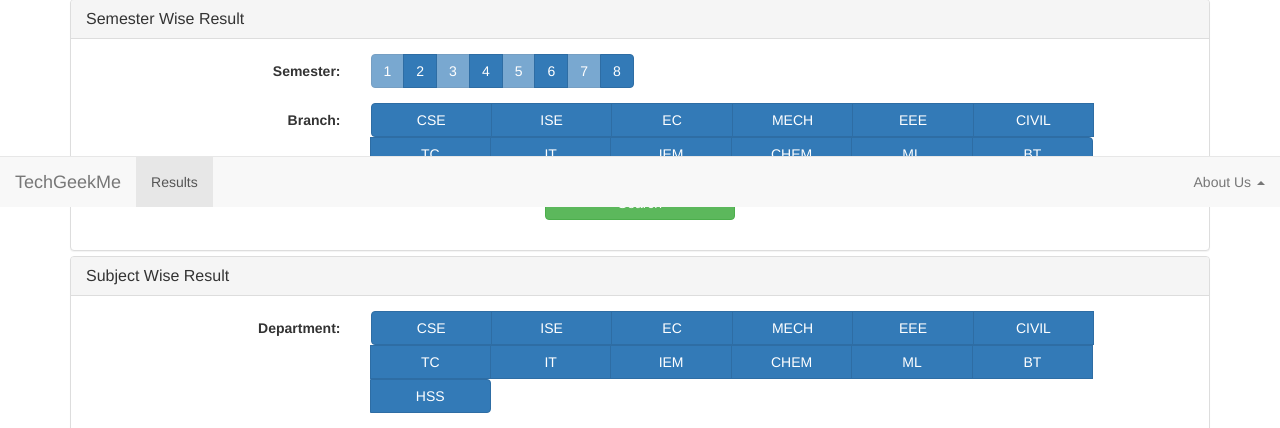
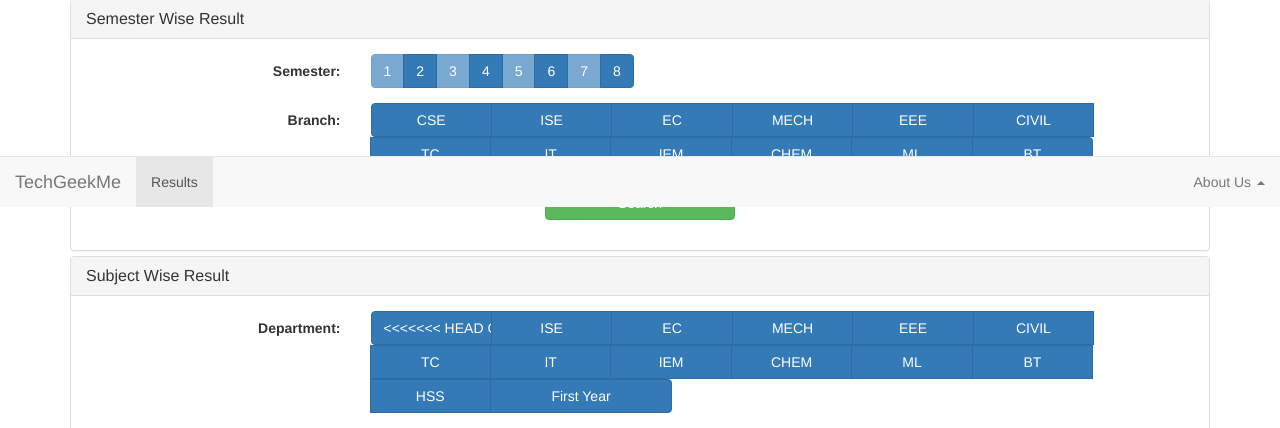
Before and after one commit to TechGeekMe/MSRIT-Results, a Django app: page / in a window 1280 px wide. Shown: the part 593-1021 px from the top of the page. Run offline with Django 3.2, Linux system fonts and the light colour scheme; some libraries are stand-ins or nearby versions; some web fonts are replaced.

Commit message:
Lots of bug fixes

```diff
--- a/results_app/add_result.py
+++ b/results_app/add_result.py
@@ -22,5 +22,5 @@ def add_usn(usn):
         subject.save()
         if not SubjectList.objects.filter(pk=sub.course_code).exists():
             subjectlist = SubjectList(course_code = sub.course_code,
-                                      subject_name=sub.subject_name, branch_code=sub.course_code[:2])
+                                      subject_name=sub.subject_name, department_code=sub.course_code[:2], first_year=True if sub.semester <= 2 else False)
             subjectlist.save()
--- a/results_app/models.py
+++ b/results_app/models.py
@@ -33,4 +33,5 @@ class Subject(models.Model):
 class SubjectList(models.Model):
     course_code = models.CharField(max_length=15, primary_key=True)
     subject_name = models.CharField(max_length=50)
-    branch_code = models.CharField(max_length=2)
+    department_code = models.CharField(max_length=2)
+    first_year = models.BooleanField()
--- a/results_app/result_fetcher.py
+++ b/results_app/result_fetcher.py
@@ -10,6 +10,7 @@ class FetchedSubject:
         self.credits_earned = None
         self.grade = None
         self.grade_point = None
+        self.semester = None
     def __unicode__(self):
         return self.course_code + self.subject_name + str(self.credits_registered)\
                + str(self.credits_earned) + self.grade
@@ -115,6 +116,7 @@ def fetch_result(usn):
         fs.course_code = cols[1].get_text()
         sem = int(re.match(r'[A-Z]+\d', fs.course_code).group()[-1])
         subject_sem[sem] = subject_sem.get(sem, 0) + 1
+        fs.semester = sem;
         fs.subject_name = cols[2].get_text()
         fs.credits_registered = int(float(cols[3].get_text()))
         fs.credits_earned = int(cols[4].get_text())
--- a/results_app/templates/results_app/base.html
+++ b/results_app/templates/results_app/base.html
@@ -8,6 +8,15 @@
     <title>MSRIT Results</title>
     <link href="https://maxcdn.bootstrapcdn.com/bootswatch/3.3.4/darkly/bootstrap.min.css" rel="stylesheet">
     <link href='http://fonts.googleapis.com/css?family=Audiowide&effect=outline' rel='stylesheet' type='text/css'>
+    <script>
+          (function(i,s,o,g,r,a,m){i['GoogleAnalyticsObject']=r;i[r]=i[r]||function(){
+          (i[r].q=i[r].q||[]).push(arguments)},i[r].l=1*new Date();a=s.createElement(o),
+          m=s.getElementsByTagName(o)[0];a.async=1;a.src=g;m.parentNode.insertBefore(a,m)
+          })(window,document,'script','//www.google-analytics.com/analytics.js','ga');
+
+          ga('create', 'UA-64500710-1', 'auto');
+          ga('send', 'pageview');
+    </script>
 </head>
 
 <body style="padding-bottom: 70px;">
@@ -43,12 +52,12 @@
                         <a href="#" class="dropdown-toggle" data-toggle="dropdown">About Us <b class="caret"></b></a>
                         <ul class="dropdown-menu">
                             <li align="right">
-                                <a href="https://about.me/anirudhss" target="_blank">Anirudh Singh Shekhawat<img src="https://scontent-hkg3-1.xx.fbcdn.net/hphotos-xat1/v/t1.0-9/10314564_649843761761930_8300743057800399961_n.jpg?oh=1e7ec8f3bac68e069266935698885c8b&oe=55F5D07F" width="200px" height="200px" /></a>
+                                <a href="https://about.me/anirudhss" target="_blank">Anirudh Singh Shekhawat<!--<img src="https://scontent-hkg3-1.xx.fbcdn.net/hphotos-xat1/v/t1.0-9/10314564_649843761761930_8300743057800399961_n.jpg?oh=1e7ec8f3bac68e069266935698885c8b&oe=55F5D07F" width="200px" height="200px" />--></a>
                             </li>
                             <li class="divider"></li>
                             <li align="left">
                                 <a href="https://about.me/shoaib30" target="_blank">
-                                    <img src="https://scontent-hkg3-1.xx.fbcdn.net/hphotos-xpa1/t31.0-8/s960x960/10514297_10153395827649358_6512994802202482637_o.jpg" width="200px" height="200px" />
+                                    <!--<img src="https://scontent-hkg3-1.xx.fbcdn.net/hphotos-xpa1/t31.0-8/s960x960/10514297_10153395827649358_6512994802202482637_o.jpg" width="200px" height="200px" />-->
                                     Shoaib Ahmed
                                 </a>
                             </li>
--- a/results_app/templates/results_app/index.html
+++ b/results_app/templates/results_app/index.html
@@ -13,7 +13,7 @@
                     <div class="form-group">
                         <div class="col-xs-offset-1 col-xs-10 col-sm-6 col-sm-offset-3 input-group">
                             <span class="input-group-addon">1MS</span>
-                            <input type="text" class="form-control" id="usn" placeholder="USN" name="usn" style="text-transform: uppercase;" />
+                            <input type="text" class="form-control" id="usn" placeholder="USN" name="usn" style="text-transform: uppercase;" required="required" />
                         </div>
                     </div>
                     <div class="form-group">
@@ -37,7 +37,7 @@
                             <div class="input-group-addon">
                                 <span class="glyphicon glyphicon-user"></span>
                             </div>
-                            <input type="text" class="form-control col-xs-6" id="student_name" placeholder="Name" name="student_name" />
+                            <input type="text" class="form-control col-xs-6" id="student_name" placeholder="Name" name="student_name" required="required" />
                         </div>
                     </div>
                     <div class="form-group">
@@ -61,7 +61,7 @@
                         <label for="semesters" class="control-label col-xs-3">Semester:</label>
                         <div class="btn-group col-sm-8" data-toggle="buttons" id="semesters">
                             <label class="btn btn-primary disabled">
-                                <input type="radio" name="semester" value="1" />1
+                                <input type="radio" name="semester" required value="1" />1
                             </label>
                             <label class="btn btn-primary">
                                 <input type="radio" name="semester" value="2" />2
@@ -90,7 +90,7 @@
                         <label for="branch" class="control-label col-sm-3">Branch:</label>
                         <div class="btn-group col-sm-8" data-toggle="buttons" id="branch">
                             <label class="btn btn-primary col-xs-3 col-sm-2">
-                                <input type="radio" name="branch" value="CS" />CSE
+                                <input type="radio" name="branch" required value="CS" />CSE
                             </label>
                             <label class="btn btn-primary col-xs-3 col-sm-2">
                                 <input type="radio" name="branch" value="IS" />ISE
@@ -145,53 +145,104 @@
                     {% csrf_token %}
                     <input type="hidden" name="sort" value="grade">
                     <div class="form-group">
-                        <label for="branch2" class="control-label col-sm-3">Department:</label>
-                        <div class="btn-group col-sm-8" data-toggle="buttons" id="branch2">
+                        <label for="department" class="control-label col-sm-3">Department:</label>
+                        <div class="btn-group col-sm-8" data-toggle="buttons" id="department">
                             <label class="btn btn-primary col-xs-3 col-sm-2">
-                                <input type="radio" name="branch2" value="CS" />CSE
+<<<<<<< HEAD
+                                <input type="radio" name="department" value="CS" />CSE
+=======
+                                <input type="radio" name="branch2" required value="CS" />CSE
+>>>>>>> origin/master
                             </label>
                             <label class="btn btn-primary col-xs-3 col-sm-2">
-                                <input type="radio" name="branch2" value="IS" />ISE
+                                <input type="radio" name="department" value="IS" />ISE
                             </label>
                             <label class="btn btn-primary col-xs-3 col-sm-2">
-                                <input type="radio" name="branch2" value="EC" />EC
+                                <input type="radio" name="department" value="EC" />EC
                             </label>
                             <label class="btn btn-primary col-xs-3 col-sm-2">
-                                <input type="radio" name="branch2" value="ME" />MECH
+                                <input type="radio" name="department" value="ME" />MECH
                             </label>
                             <label class="btn btn-primary col-xs-3 col-sm-2">
-                                <input type="radio" name="branch2" value="EE" />EEE
+                                <input type="radio" name="department" value="EE" />EEE
                             </label>
                             <label class="btn btn-primary col-xs-3 col-sm-2">
-                                <input type="radio" name="branch2" value="CV" />CIVIL
+                                <input type="radio" name="department" value="CV" />CIVIL
                             </label>
                             <label class="btn btn-primary col-xs-3 col-sm-2">
-                                <input type="radio" name="branch2" value="TC" />TC
+                                <input type="radio" name="department" value="TC" />TC
                             </label>
                             <label class="btn btn-primary col-xs-3 col-sm-2">
-                                <input type="radio" name="branch2" value="IT" />IT
+                                <input type="radio" name="department" value="IT" />IT
                             </label>
                             <label class="btn btn-primary col-xs-3 col-sm-2">
-                                <input type="radio" name="branch2" value="IM" />IEM
+                                <input type="radio" name="department" value="IM" />IEM
                             </label>
                             <label class="btn btn-primary col-xs-3 col-sm-2">
-                                <input type="radio" name="branch2" value="CH" />CHEM
+                                <input type="radio" name="department" value="CH" />CHEM
                             </label>
                             <label class="btn btn-primary col-xs-3 col-sm-2">
-                                <input type="radio" name="branch2" value="ML" />ML
+                                <input type="radio" name="department" value="ML" />ML
                             </label>
                             <label class="btn btn-primary col-xs-3 col-sm-2">
-                                <input type="radio" name="branch2" value="BT" />BT
+                                <input type="radio" name="department" value="BT" />BT
                             </label>
                             <label class="btn btn-primary col-xs-3 col-sm-2">
-                                <input type="radio" name="branch2" value="HS" />HSS
+                                <input type="radio" name="department" value="HS" />HSS
                             </label>
+                            <label class="btn btn-primary col-xs-4 col-sm-3">
+                                <input type="radio" name="department" value="FY" id="first-year" />First Year
+                            </label>
+                        </div>
+                    </div>
+
+                    <div id="first-year-subjects">
+                        <div class="form-group">
+                            <label for="fybranch" class="control-label col-sm-3">Branch:</label>
+                            <div class="btn-group col-sm-8" data-toggle="buttons" id="fybranch">
+                                <label class="btn btn-primary col-xs-3 col-sm-2">
+                                    <input type="radio" name="fybranch" value="CS" />CSE
+                                </label>
+                                <label class="btn btn-primary col-xs-3 col-sm-2">
+                                    <input type="radio" name="fybranch" value="IS" />ISE
+                                </label>
+                                <label class="btn btn-primary col-xs-3 col-sm-2">
+                                    <input type="radio" name="fybranch" value="EC" />EC
+                                </label>
+                                <label class="btn btn-primary col-xs-3 col-sm-2">
+                                    <input type="radio" name="fybranch" value="ME" />MECH
+                                </label>
+                                <label class="btn btn-primary col-xs-3 col-sm-2">
+                                    <input type="radio" name="fybranch" value="EE" />EEE
+                                </label>
+                                <label class="btn btn-primary col-xs-3 col-sm-2">
+                                    <input type="radio" name="fybranch" value="CV" />CIVIL
+                                </label>
+                                <label class="btn btn-primary col-xs-3 col-sm-2">
+                                    <input type="radio" name="fybranch" value="TC" />TC
+                                </label>
+                                <label class="btn btn-primary col-xs-3 col-sm-2">
+                                    <input type="radio" name="fybranch" value="IT" />IT
+                                </label>
+                                <label class="btn btn-primary col-xs-3 col-sm-2">
+                                    <input type="radio" name="fybranch" value="IM" />IEM
+                                </label>
+                                <label class="btn btn-primary col-xs-3 col-sm-2">
+                                    <input type="radio" name="fybranch" value="CH" />CHEM
+                                </label>
+                                <label class="btn btn-primary col-xs-3 col-sm-2">
+                                    <input type="radio" name="fybranch" value="ML" />ML
+                                </label>
+                                <label class="btn btn-primary col-xs-3 col-sm-2">
+                                    <input type="radio" name="fybranch" value="BT" />BT
+                                </label>
+                            </div>
                         </div>
                     </div>
                     <div class="form-group">
                         <label class="control-label col-xs-3" for="subject-list">Subject:</label>
                         <div class="col-sm-5 col-sm-offset-1">
-                            <select name="course_code" class="form-control" id="subject-list"></select>
+                            <select name="course_code" class="form-control" required id="subject-list"></select>
                         </div>
 
                     </div>
@@ -209,20 +260,22 @@
 <script src="https://maxcdn.bootstrapcdn.com/bootstrap/3.3.5/js/bootstrap.min.js"></script>
 <script>
             $(document).ready(function(){
-                $("input[name=branch2]").change(function(){
-                        $.ajax({url: "{% url 'results_app:get_subjects' %}", type: "POST", data: {csrfmiddlewaretoken: "{{csrf_token}}", branch: $("input[name=branch2]:checked").val()}, success: function(result){
-                            $("#subject-list").html(result);
-                        }});
-                });
+                $("input").prop('checked', false);
+            });
+            $("#first-year-subjects").hide();
+            $('#first-year').change(function(){
+                if($('#first-year').is(':checked')) {
+                    $('#first-year-subjects').show();
+                }
+            });
+            $("input[name=department]").change(function(){
+                    $.ajax({url: "{% url 'results_app:get_subjects' %}", type: "POST", data: {csrfmiddlewaretoken: "{{csrf_token}}", department: $("input[name=department]:checked").val()}, success: function(result){
+                        $("#subject-list").html(result);
+                    }});
+            });
 
-            });
-            $(document).ready(function(){
-                    if ($("input[name=branch2]:checked").val()) {
-                        $.ajax({url: "{% url 'results_app:get_subjects' %}", type: "POST", data: {csrfmiddlewaretoken: "{{csrf_token}}", branch: $("input[name=branch2]:checked").val()}, success: function(result){
-                            $("#subject-list").html(result);
-                        }});
-                    }
 
-            });
+
 </script>
+
 {% endblock %}
--- a/results_app/views.py
+++ b/results_app/views.py
@@ -91,6 +91,8 @@ def sem_results(request):
     sem = request.POST['semester']
     branch = request.POST['branch']
     results = Result.objects.filter(student__branch_code=branch, semester=sem)
+    if results.count() == 0:
+        return HttpResponseRedirect(reverse('results_app:student_not_found'))
     sort = request.POST['sort']
     if sort == 'name':
         results = results.order_by('student__name')
@@ -101,23 +103,33 @@ def sem_results(request):
     return render(request, 'results_app/sem_results.html', {'results': results, 'semester': sem, 'branch': branch, 'branch_name': results[0].student.department, 'sort': sort})
 
 def get_subjects(request):
-    branch = request.POST['branch']
-    subjects = SubjectList.objects.filter(branch_code=branch)
+    department = request.POST['department']
+    if department == 'FY':
+        subjects = SubjectList.objects.filter(first_year=True)
+    else:
+        subjects = SubjectList.objects.filter(department_code=department, first_year=False)
     resp = ''
     for subject in subjects:
         resp += "<option value=\"%s\">%s</option>"% (subject.course_code, subject.subject_name)
     return HttpResponse(resp)
 
 def subject_results(request):
+    department = request.POST['department']
     course_code = request.POST['course_code']
     sort = request.POST['sort']
-    subjects = Subject.objects.filter(course_code=course_code)
+    fybranch = request.POST['fybranch']
+    if department == 'FY':
+        subjects = Subject.objects.filter(course_code=course_code, result__student__branch_code=fybranch)
+    else:
+        subjects = Subject.objects.filter(course_code=course_code)
+    if subjects.count() == 0:
+        return HttpResponseRedirect(reverse('results_app:student_not_found'))
     if sort == 'name':
         subjects = subjects.order_by('result__student__name')
-    if sort == 'grade':
+    else:
         subjects = subjects.order_by('-grade_point')
 
-    return render(request, 'results_app/subject_results.html', {'course_code': course_code, 'subject_name': subjects[0].subject_name, 'subjects': subjects, 'sort': sort})
+    return render(request, 'results_app/subject_results.html', {'course_code': course_code, 'subject_name': subjects[0].subject_name, 'subjects': subjects, 'sort': sort, 'department': department, 'fybranch': fybranch})
 
 def custom_404(request):
     return render(request, 'results_app/404.html')
```
Also changed, not shown: results_app/admin.py (+9 -2 lines), results_app/templates/results_app/subject_results.html (+7 -0 lines), db.sqlite3, results_app/migrations/0002_auto_20150625_1221.py (added), results_app/migrations/0003_subjectlist_branch_code.py (added), results_app/migrations/0004_auto_20150625_1240.py (added).
